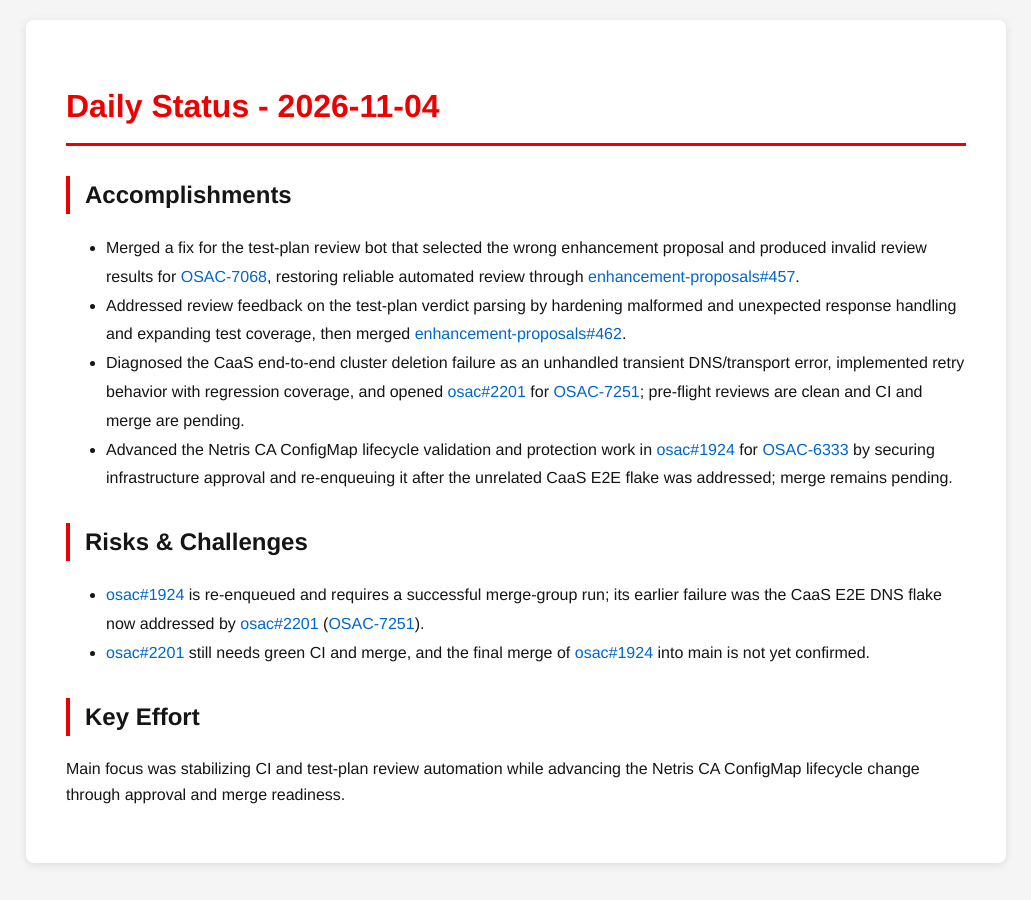
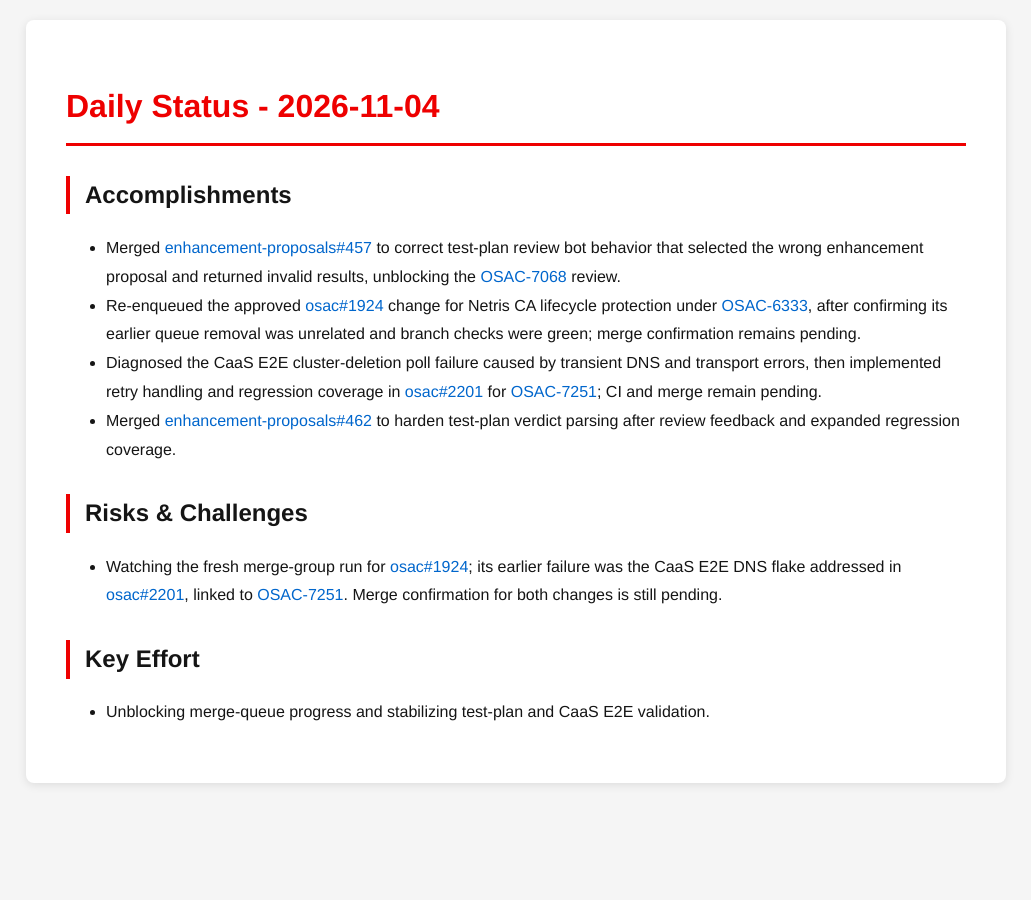
Before and after one commit to tzvatot/daily-status, a Jekyll site: the page built from 2026-11-04.md, in a window 1280 px wide. Shown: the whole page, without its empty margins (124-1155 px from the left). Built offline with Jekyll 4.4.1, drawn with Linux system fonts in a browser that asks for light colours.

Commit message:
Daily status update - 2026-11-04

```diff
--- a/2026-11-04.md
+++ b/2026-11-04.md
@@ -7,14 +7,13 @@ date: 2026-11-04
 # Daily Status - 2026-11-04
 
 ## Accomplishments
-- Merged a fix for the test-plan review bot that selected the wrong enhancement proposal and produced invalid review results for [OSAC-7068](https://redhat.atlassian.net/browse/OSAC-7068), restoring reliable automated review through [enhancement-proposals#457](https://github.com/osac-project/enhancement-proposals/pull/457).
-- Addressed review feedback on the test-plan verdict parsing by hardening malformed and unexpected response handling and expanding test coverage, then merged [enhancement-proposals#462](https://github.com/osac-project/enhancement-proposals/pull/462).
-- Diagnosed the CaaS end-to-end cluster deletion failure as an unhandled transient DNS/transport error, implemented retry behavior with regression coverage, and opened [osac#2201](https://github.com/osac-project/osac/pull/2201) for [OSAC-7251](https://redhat.atlassian.net/browse/OSAC-7251); pre-flight reviews are clean and CI and merge are pending.
-- Advanced the Netris CA ConfigMap lifecycle validation and protection work in [osac#1924](https://github.com/osac-project/osac/pull/1924) for [OSAC-6333](https://redhat.atlassian.net/browse/OSAC-6333) by securing infrastructure approval and re-enqueuing it after the unrelated CaaS E2E flake was addressed; merge remains pending.
+- Merged [enhancement-proposals#457](https://github.com/osac-project/enhancement-proposals/pull/457) to correct test-plan review bot behavior that selected the wrong enhancement proposal and returned invalid results, unblocking the [OSAC-7068](https://redhat.atlassian.net/browse/OSAC-7068) review.
+- Re-enqueued the approved [osac#1924](https://github.com/osac-project/osac/pull/1924) change for Netris CA lifecycle protection under [OSAC-6333](https://redhat.atlassian.net/browse/OSAC-6333), after confirming its earlier queue removal was unrelated and branch checks were green; merge confirmation remains pending.
+- Diagnosed the CaaS E2E cluster-deletion poll failure caused by transient DNS and transport errors, then implemented retry handling and regression coverage in [osac#2201](https://github.com/osac-project/osac/pull/2201) for [OSAC-7251](https://redhat.atlassian.net/browse/OSAC-7251); CI and merge remain pending.
+- Merged [enhancement-proposals#462](https://github.com/osac-project/enhancement-proposals/pull/462) to harden test-plan verdict parsing after review feedback and expanded regression coverage.
 
 ## Risks & Challenges
-- [osac#1924](https://github.com/osac-project/osac/pull/1924) is re-enqueued and requires a successful merge-group run; its earlier failure was the CaaS E2E DNS flake now addressed by [osac#2201](https://github.com/osac-project/osac/pull/2201) ([OSAC-7251](https://redhat.atlassian.net/browse/OSAC-7251)).
-- [osac#2201](https://github.com/osac-project/osac/pull/2201) still needs green CI and merge, and the final merge of [osac#1924](https://github.com/osac-project/osac/pull/1924) into main is not yet confirmed.
+- Watching the fresh merge-group run for [osac#1924](https://github.com/osac-project/osac/pull/1924); its earlier failure was the CaaS E2E DNS flake addressed in [osac#2201](https://github.com/osac-project/osac/pull/2201), linked to [OSAC-7251](https://redhat.atlassian.net/browse/OSAC-7251). Merge confirmation for both changes is still pending.
 
 ## Key Effort
-Main focus was stabilizing CI and test-plan review automation while advancing the Netris CA ConfigMap lifecycle change through approval and merge readiness.
+- Unblocking merge-queue progress and stabilizing test-plan and CaaS E2E validation.
```
